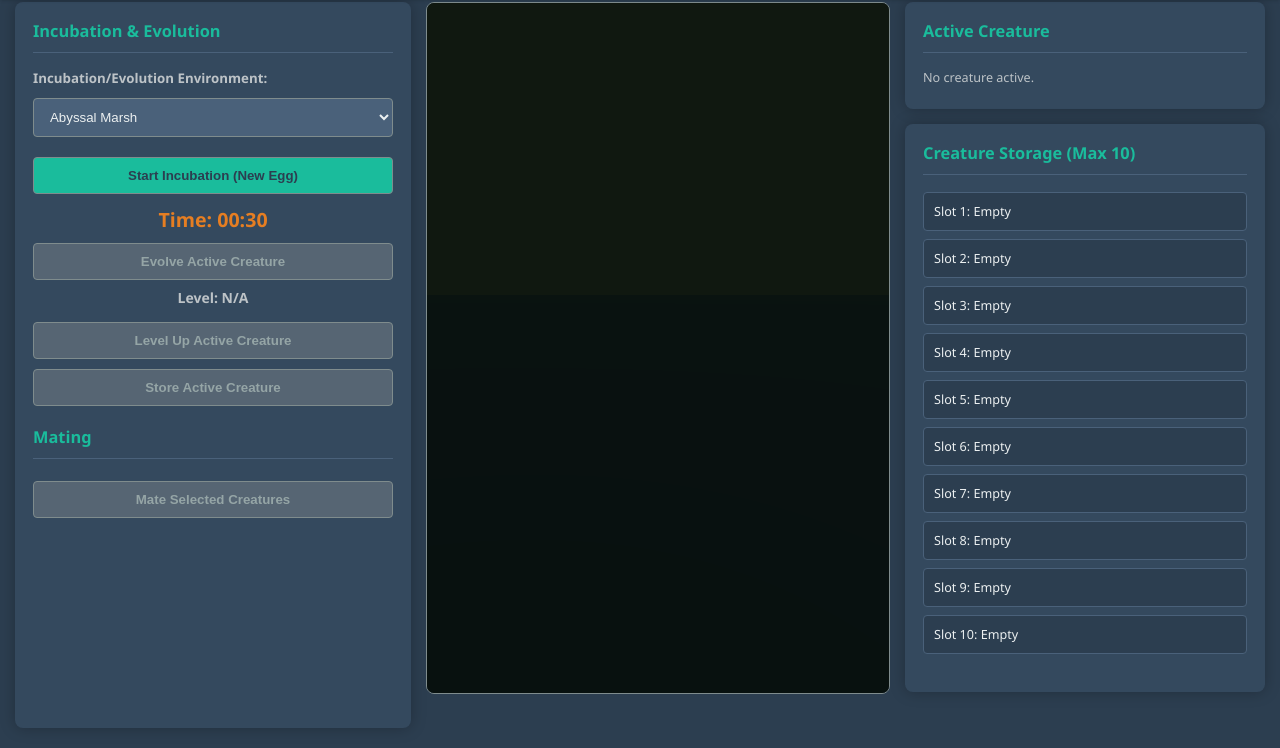
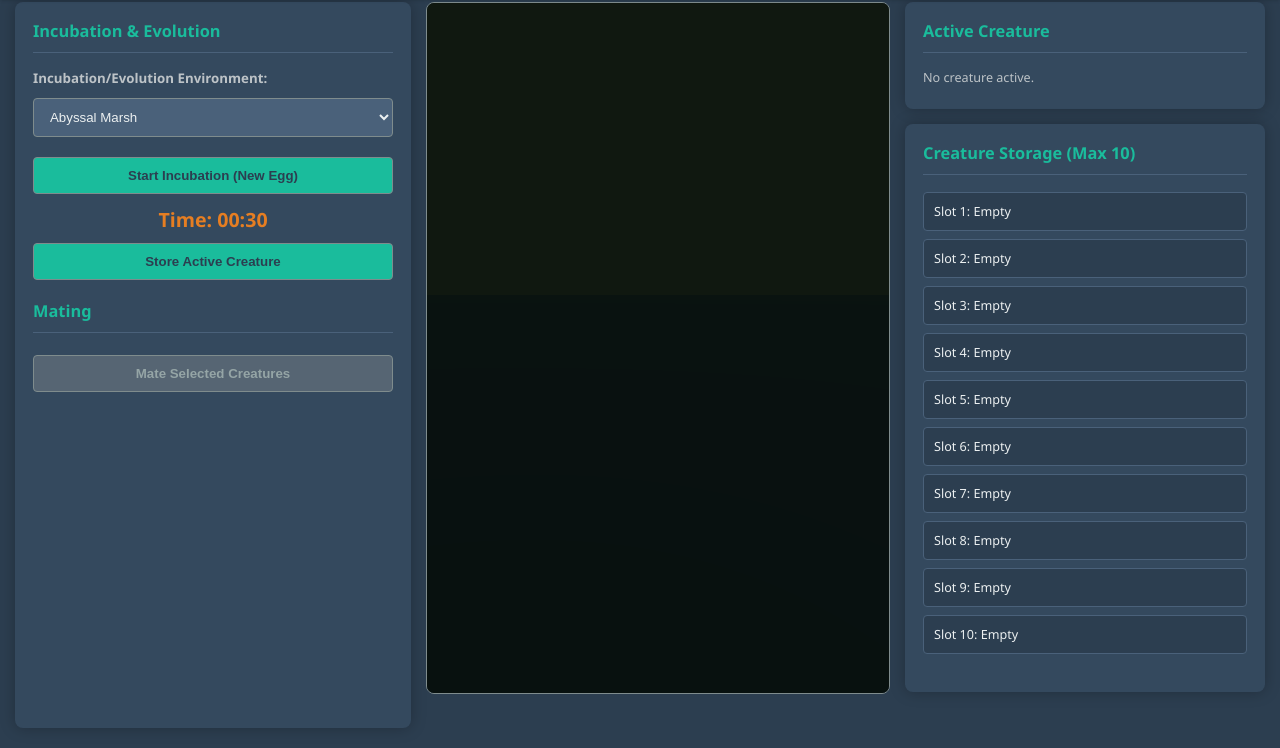
Before and after one commit to JonathanRhodes-423/CreatureBreeder, a plain HTML site: page index.html in a window 1280 px wide. Shown: the part 78-826 px from the top of the page. Drawn offline with nearby package versions, Linux system fonts and the light colour scheme; animation ran at ten frames a second.

Commit message:
Moved Level Up button to Active Creature panel

```diff
--- a/index.html
+++ b/index.html
@@ -35,11 +35,9 @@
                 <select id="environmentSelect"></select>
             </div>
             <button id="startIncubationButton">Start Incubation (New Egg)</button>
-            <div id="timer">Time: 02:00</div>
+            <div id="timer">Time: Error</div>
             <div id="hybridEggMessage" style="display:none;">Hybrid Egg Ready!</div>
-            <button id="evolveCreatureButton" style="margin-top: 10px;">Evolve Active Creature</button>
-            <div id="activeCreatureLevelDisplay" style="text-align: center; margin-top: 8px; font-weight: bold;">Level: N/A</div>
-            <button id="levelUpButton" style="margin-top: 10px;">Level Up Active Creature</button>
+            <!--<div id="activeCreatureLevelDisplay" style="text-align: center; margin-top: 8px; font-weight: bold;">Level: N/A</div>-->
             <button id="storeActiveCreatureButton" style="margin-top: 10px;">Store Active Creature</button>
             <h3 style="margin-top: 20px;">Mating</h3>
             <button id="mateButton" style="margin-top: 5px;">Mate Selected Creatures</button>
--- a/script.js
+++ b/script.js
@@ -22,7 +22,6 @@ import * as THREE from 'three';
         const environmentSelect = document.getElementById('environmentSelect');
         const startIncubationButton = document.getElementById('startIncubationButton');
         const timerDisplay = document.getElementById('timer');
-        const evolveCreatureButton = document.getElementById('evolveCreatureButton');
         const storeActiveCreatureButton = document.getElementById('storeActiveCreatureButton');
         const mateButton = document.getElementById('mateButton');
         const storedCreaturesList = document.getElementById('storedCreaturesList');
@@ -35,8 +34,7 @@ import * as THREE from 'three';
         const uploadProgressBar = document.getElementById('upload-progress-bar');
         const fileListPreview = document.getElementById('file-list-preview');
         const processUploadedFilesButton = document.getElementById('process-uploaded-files');
-        const levelUpButton = document.getElementById('levelUpButton');
-        const activeCreatureLevelDisplay = document.getElementById('activeCreatureLevelDisplay');
+        //const activeCreatureLevelDisplay = document.getElementById('activeCreatureLevelDisplay');
         const activeCreatureDetailsPanel = document.getElementById('activeCreatureDetails');
 
         let scene, camera, renderer, controls, ground;
@@ -137,11 +135,7 @@ import * as THREE from 'three';
             closeUploadModalButton.addEventListener('click', () => { uploadModal.style.display = 'none'; });
             modelFileInput.addEventListener('change', previewSelectedFiles);
             processUploadedFilesButton.addEventListener('click', processAndLoadFiles);
-
             startIncubationButton.addEventListener('click', startNewEggIncubation);
-
-            evolveCreatureButton.addEventListener('click', attemptNaturalEvolution);
-            levelUpButton.addEventListener('click', attemptLevelUpCreature);
             storeActiveCreatureButton.addEventListener('click', attemptStoreActiveCreature);
             mateButton.addEventListener('click', setupMating);
             window.addEventListener('resize', onWindowResize);
@@ -712,7 +706,7 @@ Description: Surprisingly lush slopes...`;
         function spawnEgg(isHybrid, forIncubation = true) {
             if (activeCreatureInstance) { scene.remove(activeCreatureInstance); disposeGltf(activeCreatureInstance); activeCreatureInstance = null; }
             if (egg) { scene.remove(egg); disposeGltf(egg); egg = null; }
-            if(activeCreatureLevelDisplay) activeCreatureLevelDisplay.textContent = "Level: N/A";
+            //if(activeCreatureLevelDisplay) activeCreatureLevelDisplay.textContent = "Level: N/A";
             updateActiveCreatureDisplay();
 
             const eggColor = isHybrid ? 0xDA70D6 : 0xffffff;
@@ -925,7 +919,7 @@ Description: Surprisingly lush slopes...`;
             if (activeCreatureInstance) { scene.remove(activeCreatureInstance); disposeGltf(activeCreatureInstance); activeCreatureInstance = null; } // Clear previous
 
             const modelURL = getModelURL(creatureInstanceData.modelKey);
-            if(activeCreatureLevelDisplay) activeCreatureLevelDisplay.textContent = `Level: ${creatureInstanceData.level}`;
+            //if(activeCreatureLevelDisplay) activeCreatureLevelDisplay.textContent = `Level: ${creatureInstanceData.level}`;
 
             const currentCreatureDataCopy = createCreatureObject({...creatureInstanceData}); // Work with a fresh copy
 
@@ -1117,7 +1111,7 @@ Description: Surprisingly lush slopes...`;
             }
 
             creatureData.level++;
-            if(activeCreatureLevelDisplay) activeCreatureLevelDisplay.textContent = `Level: ${creatureData.level}`;
+            //if(activeCreatureLevelDisplay) activeCreatureLevelDisplay.textContent = `Level: ${creatureData.level}`;
 
             if (creatureData.level >= MAX_LEVEL && canTriggerEvolutionByLevel(creatureData)) {
                 triggerEvolutionByLevel(creatureData);
@@ -1164,7 +1158,7 @@ Description: Surprisingly lush slopes...`;
                 creatureData.evolvedInEnvironmentKey = evolutionEnvKey;
                 creatureData.level = 0;
             }
-            if(activeCreatureLevelDisplay) activeCreatureLevelDisplay.textContent = `Level: ${creatureData.level}`;
+            //if(activeCreatureLevelDisplay) activeCreatureLevelDisplay.textContent = `Level: ${creatureData.level}`;
             updateCreatureCanEvolveStatus(creatureData);
 
             const storedIndex = storedCreatures.findIndex(c => c.uniqueId === creatureData.uniqueId);
@@ -1205,7 +1199,7 @@ Description: Surprisingly lush slopes...`;
             scene.remove(activeCreatureInstance);
             disposeGltf(activeCreatureInstance);
             activeCreatureInstance = null;
-            if(activeCreatureLevelDisplay) activeCreatureLevelDisplay.textContent = "Level: N/A";
+            //if(activeCreatureLevelDisplay) activeCreatureLevelDisplay.textContent = "Level: N/A";
 
             updateActiveCreatureDisplay();
             updateStoredCreaturesDisplay();
@@ -1275,7 +1269,7 @@ Description: Surprisingly lush slopes...`;
                     else evolutionInfo = "Max Evolution (Purebred EV2)";
                 } else if (creature.isHybrid) {
                     if (creature.currentEvolutionStage === 0) evolutionInfo = creature.level < MAX_LEVEL ? `Train to Lvl ${MAX_LEVEL} for Sheen` : "Ready for Sheen (Lvl Up)";
-                    else evolutionInfo = "Max Evolution (Hybrid Sheen)";
+                    else evolutionInfo = "Max Evolution (Hybrid)";
                 }
 
                 const originEnvObj = ENVIRONMENTS_DATA.find(env => env.key === creature.originEnvironmentKey);
@@ -1292,6 +1286,27 @@ Description: Surprisingly lush slopes...`;
                     <div class="info">Origin: ${originDisplayName}</div>
                     ${creature.hasSilverSheen ? '<div class="info" style="color: #C0C0C0;">Silver Sheen Active</div>' : ''}
                     <div class="info">Evolution: ${evolutionInfo}</div>`;
+
+                    const levelUpButtonInstance = document.createElement('button');
+                    levelUpButtonInstance.id = 'dynamicLevelUpButton'; // Use a consistent ID
+                    levelUpButtonInstance.textContent = 'Level Up';
+                    levelUpButtonInstance.style.marginTop = '10px';
+                    levelUpButtonInstance.style.width = '45%'; // Ensure it spans width like others
+                    levelUpButtonInstance.classList.add('modal-button'); // Optional: use existing button class for styling
+
+                    levelUpButtonInstance.addEventListener('click', attemptLevelUpCreature);
+                    activeCreatureDetailsPanel.appendChild(levelUpButtonInstance);
+
+                    const evolveCreatureButtonInstance = document.createElement('button');
+                    evolveCreatureButtonInstance.id = 'dynamicEvolveCreatureButton'; // Use a consistent ID
+                    evolveCreatureButtonInstance.textContent = 'Evolve';
+                    evolveCreatureButtonInstance.style.marginTop = '10px';
+                    evolveCreatureButtonInstance.style.marginLeft = '2px';
+                    evolveCreatureButtonInstance.style.width = '45%'; // Ensure it spans width like others
+                    evolveCreatureButtonInstance.classList.add('modal-button'); // Optional: use existing button class for styling
+
+                    evolveCreatureButtonInstance.addEventListener('click', attemptNaturalEvolution);
+                    activeCreatureDetailsPanel.appendChild(evolveCreatureButtonInstance);
             } else {
                 activeCreatureDetailsPanel.innerHTML = '<p>No creature active.</p>';
             }
@@ -1376,7 +1391,7 @@ Description: Surprisingly lush slopes...`;
 
         function updateButtonState() {
             // Ensure DOM elements exist before trying to update them
-            if (!startIncubationButton || !evolveCreatureButton || !levelUpButton || !storeActiveCreatureButton || !mateButton || !hybridEggMessage || !activeCreatureLevelDisplay) {
+            if (!startIncubationButton || !storeActiveCreatureButton || !mateButton || !hybridEggMessage) {
                 console.warn("One or more button/display DOM elements not found in updateButtonState.");
                 return;
             }
@@ -1389,16 +1404,24 @@ Description: Surprisingly lush slopes...`;
             else if (isHybridIncubationSetup && egg) startIncubationButton.textContent = "Incubate Mated Egg";
             else startIncubationButton.textContent = "Start Incubation (New Egg)";
 
-
-            evolveCreatureButton.disabled = isIncubating || !activeCreatureData || !(activeCreatureData.isPurebred && activeCreatureData.currentEvolutionStage === 0 && activeCreatureData.timeToNextEvolution <= 0);
-
-            let canLevelUp = false;
-            if (activeCreatureData && !isIncubating) {
-                if (activeCreatureData.isPurebred) canLevelUp = (activeCreatureData.currentEvolutionStage === 0 || activeCreatureData.currentEvolutionStage === 1) && activeCreatureData.level < MAX_LEVEL && activeCreatureData.currentEvolutionStage < 2;
-                else if (activeCreatureData.isHybrid) canLevelUp = activeCreatureData.currentEvolutionStage === 0 && activeCreatureData.level < MAX_LEVEL;
-            }
-            levelUpButton.disabled = !canLevelUp;
-            storeActiveCreatureButton.disabled = isIncubating || !activeCreatureData;
+            const dynamicLevelUpButton = document.getElementById('dynamicLevelUpButton');
+            if (dynamicLevelUpButton) { // Check if the button exists in the DOM
+                let canLevelUp = false;
+                if (activeCreatureData && !isIncubating) {
+                    if (activeCreatureData.isPurebred) canLevelUp = (activeCreatureData.currentEvolutionStage === 0 || activeCreatureData.currentEvolutionStage === 1) && activeCreatureData.level < MAX_LEVEL && activeCreatureData.currentEvolutionStage < 2;
+                    else if (activeCreatureData.isHybrid) canLevelUp = activeCreatureData.currentEvolutionStage === 0 && activeCreatureData.level < MAX_LEVEL;
+                }
+                dynamicLevelUpButton.disabled = !canLevelUp;
+            }
+
+            const dynamicEvolveCreatureButton = document.getElementById('dynamicEvolveCreatureButton');
+            if (dynamicEvolveCreatureButton) { // Check if the button exists in the DOM
+                let canEvolve = false;
+                if (!isIncubating || activeCreatureData || (activeCreatureData.isPurebred && !activeCreatureData.currentEvolutionStage === 0 && !activeCreatureData.timeToNextEvolution <= 0)){
+                    canEvolve = activeCreatureData.isPurebred && activeCreatureData.currentEvolutionStage === 0 && activeCreatureData.timeToNextEvolution <= 0;
+                }
+                dynamicEvolveCreatureButton.disabled = !canEvolve;
+            }
 
             let canMateNow = selectedForMating.length === 2 && !isIncubating && !(isHybridIncubationSetup && egg) && !activeCreatureInstance;
             if (canMateNow) {
@@ -1412,7 +1435,7 @@ Description: Surprisingly lush slopes...`;
             if (isHybridIncubationSetup && egg && !isIncubating && parent1ForMating?.modelKey === parent2ForMating?.modelKey) hybridEggMessage.textContent = "Purebred Pair Egg Ready!";
             else if (isHybridIncubationSetup && egg && !isIncubating) hybridEggMessage.textContent = "Hybrid Egg Ready!";
 
-            activeCreatureLevelDisplay.textContent = activeCreatureData ? `Level: ${activeCreatureData.level}` : "Level: N/A";
+            // activeCreatureLevelDisplay.textContent = activeCreatureData ? `Level: ${activeCreatureData.level}` : "Level: N/A";
             if(isIncubating && typeof updateStoredCreaturesDisplay === 'function') updateStoredCreaturesDisplay(); // Refresh storage item button states
         }
 
```
